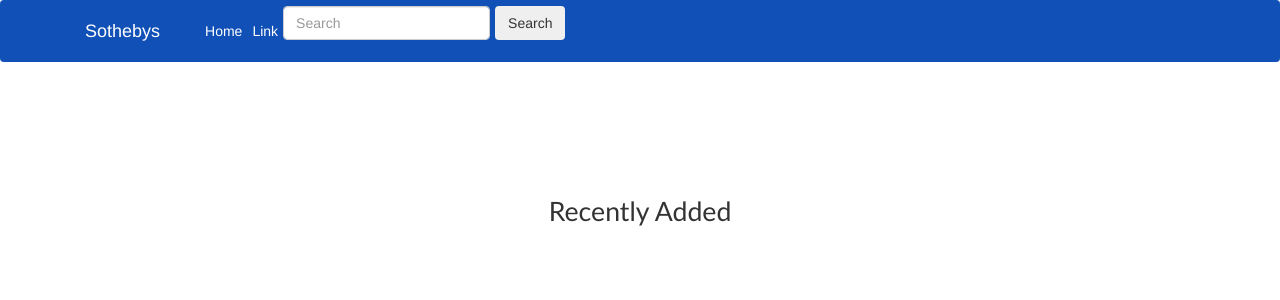
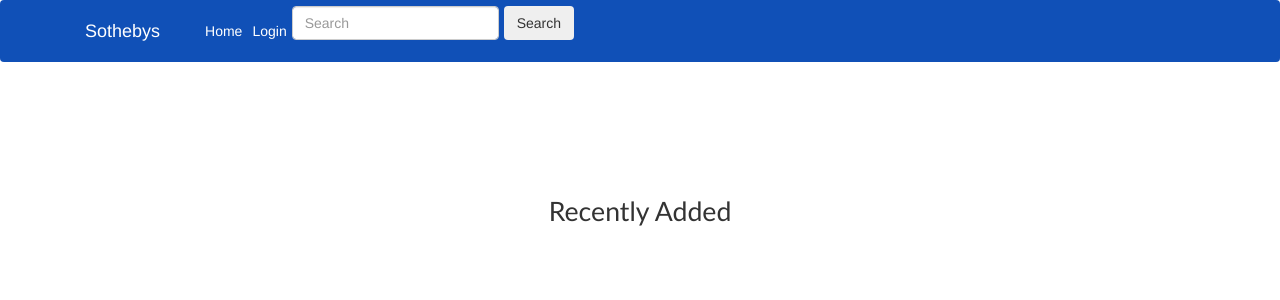
Before and after one commit to dhruvjain51/Sothebys-1, a Django app: page / in a window 1280 px wide. Shown: the top 300 px of the page. Run offline with Django 3.2, Linux system fonts and the light colour scheme; data that the repository does not hold is empty; some libraries are stand-ins or nearby versions.

Commit message:
login button added to toolbar

```diff
--- a/web/templates/base.html
+++ b/web/templates/base.html
@@ -19,7 +19,7 @@
           <a class="nav-link" href="http://localhost:8000/" style="color:white;">Home <span class="sr-only">(current)</span></a>
         </li>
         <li class="nav-item">
-          <a class="nav-link" style="color:white;" href="#">Link</a>
+          <a class="nav-link" style="color:white;" href="login/">Login</a>
         </li>
 
       </ul>
```
